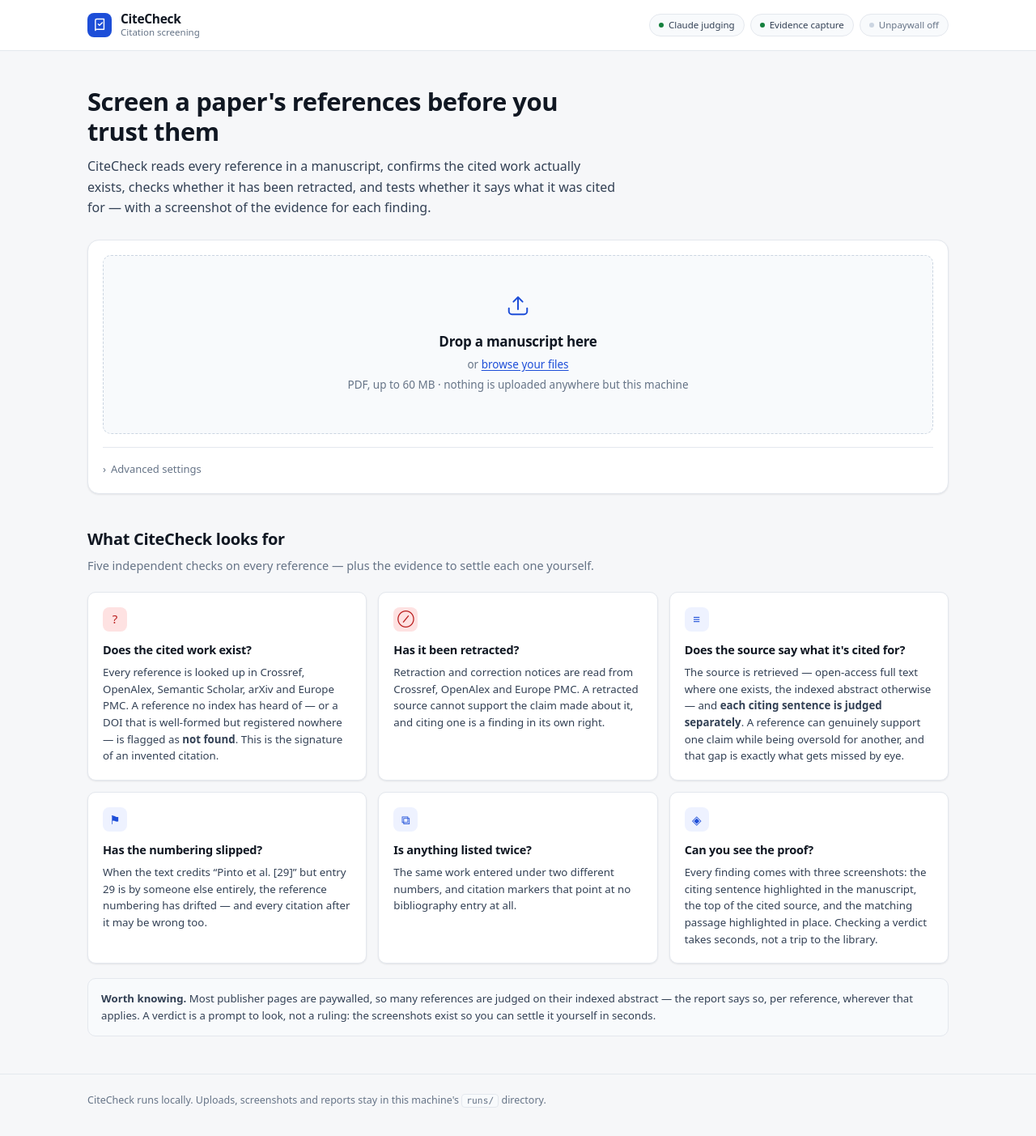
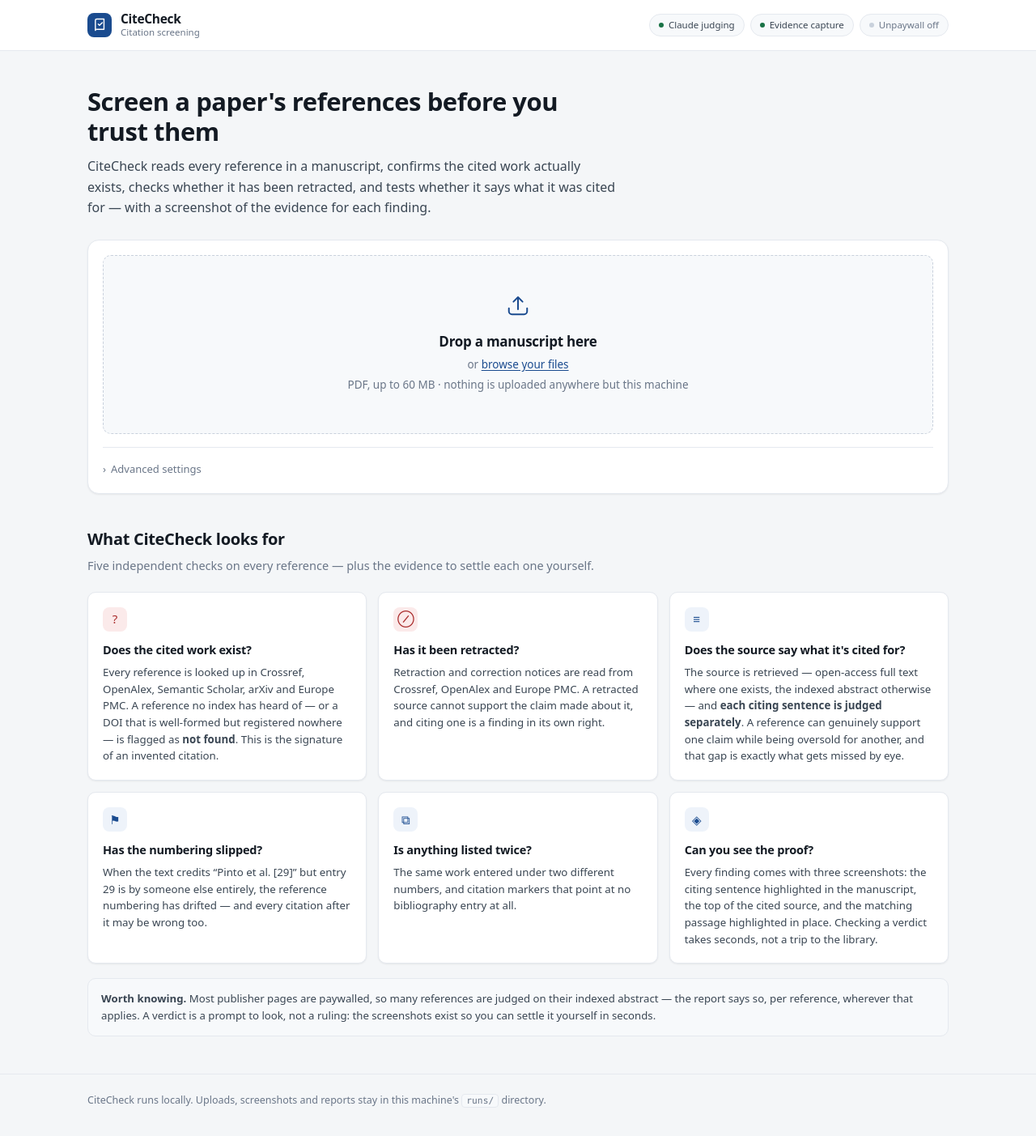
Before and after one commit to hussein449/citecheckV2, a Flask app: page / in a window 1280 px wide. Shown: the whole page at 81% size. Run offline with Flask 3, Linux system fonts and the light colour scheme.

Commit message:
Drop dark mode, settle the palette
The stylesheet was light-first with a prefers-color-scheme override, so
the interface changed completely depending on the viewer's OS theme.
This is a document you read and show to a client, and it should look the
same on every machine — so the dark block is gone rather than fixed.

Palette refined alongside it:

- Accent moves from a bright web blue to a settled navy, which carries
  more authority and stays quiet next to the verdict colours.
- Verdict colours muted a step below their pure forms. Still readable at
  a glance, far easier on the eye when thirty cards are on screen.
- Neutrals rebuilt as a faintly cool grey ladder so white panels lift off
  the background without heavy borders; shadows softened to match.

The lightbox overlay stays dark, which is correct for a full-screen
image viewer.

Co-Authored-By: Claude Opus 5 <noreply@anthropic.com>

```diff
--- a/static/style.css
+++ b/static/style.css
@@ -1,53 +1,40 @@
-/* CiteCheck — a report-like interface: light by default, calm, print-adjacent.
+/* CiteCheck — a light, report-like interface: calm, restrained, print-adjacent.
    Verdict colours are the only saturated ink on the page, so severity reads at
-   a glance without anything else competing for attention. */
+   a glance without anything else competing for attention.
+
+   Deliberately light-only. This is a document you read and show to a client,
+   and it should look the same on every machine regardless of what the viewer's
+   OS theme happens to be set to. */
 
 :root {
-  --bg: #f6f7f9;
+  /* Neutrals: a faintly cool grey ladder, so white panels lift off the page
+     without any border needing to shout. */
+  --bg: #f4f6f8;
   --surface: #ffffff;
-  --surface-2: #f8fafc;
-  --line: #e4e8ee;
-  --line-strong: #cbd5e1;
-  --ink: #101722;
-  --ink-2: #334155;
-  --ink-dim: #667487;
-  --accent: #1d4ed8;
-  --accent-soft: #eef2ff;
+  --surface-2: #f7f9fb;
+  --line: #e5e9ef;
+  --line-strong: #c9d1dc;
+  --ink: #131a23;
+  --ink-2: #3a4653;
+  --ink-dim: #6a7688;
 
-  --ok: #15803d;      --ok-bg: #dcfce7;
-  --info: #0369a1;    --info-bg: #e0f2fe;
-  --mid: #b45309;     --mid-bg: #fef3c7;
-  --bad: #b91c1c;     --bad-bg: #fee2e2;
-  --neutral: #52627a; --neutral-bg: #eef1f5;
+  /* A settled navy rather than a bright web blue — it carries authority and
+     stays quiet next to the verdict colours. */
+  --accent: #1a4b8f;
+  --accent-soft: #eef3fa;
+
+  /* Verdict palette. Muted a step below their pure forms: legible against
+     white, calm in bulk, still unmistakable from across a desk. */
+  --ok: #197245;      --ok-bg: #e6f4ec;
+  --info: #1c6299;    --info-bg: #e8f1f8;
+  --mid: #9a5810;     --mid-bg: #fbf1de;
+  --bad: #a92b2b;     --bad-bg: #fbeaea;
+  --neutral: #5a6779; --neutral-bg: #eef1f5;
 
   --radius: 10px;
   --radius-lg: 14px;
-  --shadow: 0 1px 2px rgba(16, 23, 34, .05), 0 1px 3px rgba(16, 23, 34, .04);
-  --shadow-lg: 0 4px 16px rgba(16, 23, 34, .07);
-}
-
-@media (prefers-color-scheme: dark) {
-  :root {
-    --bg: #0d1017;
-    --surface: #141922;
-    --surface-2: #1a212c;
-    --line: #26303e;
-    --line-strong: #37445a;
-    --ink: #e9eef6;
-    --ink-2: #c3cddc;
-    --ink-dim: #8d9bb0;
-    --accent: #7aa5ff;
-    --accent-soft: #1a2540;
-
-    --ok: #6ee7a0;      --ok-bg: #10321f;
-    --info: #7dd3fc;    --info-bg: #0c2b3f;
-    --mid: #fbbf24;     --mid-bg: #392a08;
-    --bad: #fca5a5;     --bad-bg: #3d1417;
-    --neutral: #9fb0c6; --neutral-bg: #1e2735;
-
-    --shadow: 0 1px 2px rgba(0, 0, 0, .3);
-    --shadow-lg: 0 6px 22px rgba(0, 0, 0, .38);
-  }
+  --shadow: 0 1px 2px rgba(19, 26, 35, .04), 0 1px 3px rgba(19, 26, 35, .03);
+  --shadow-lg: 0 4px 16px rgba(19, 26, 35, .06);
 }
 
 * { box-sizing: border-box; }
```
